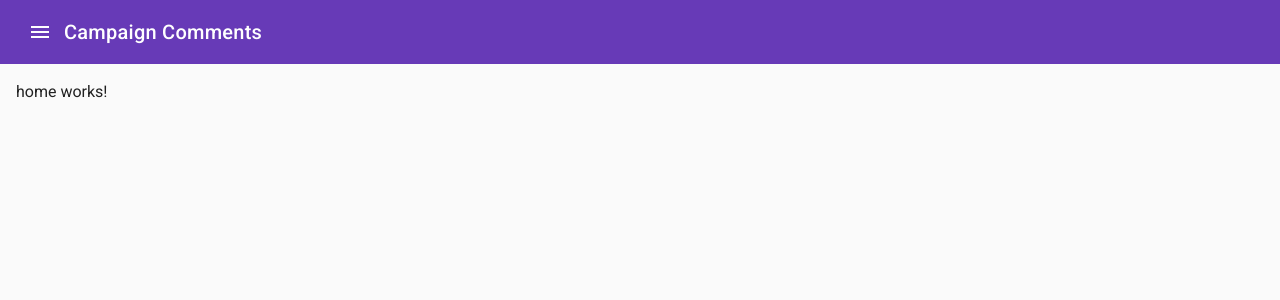
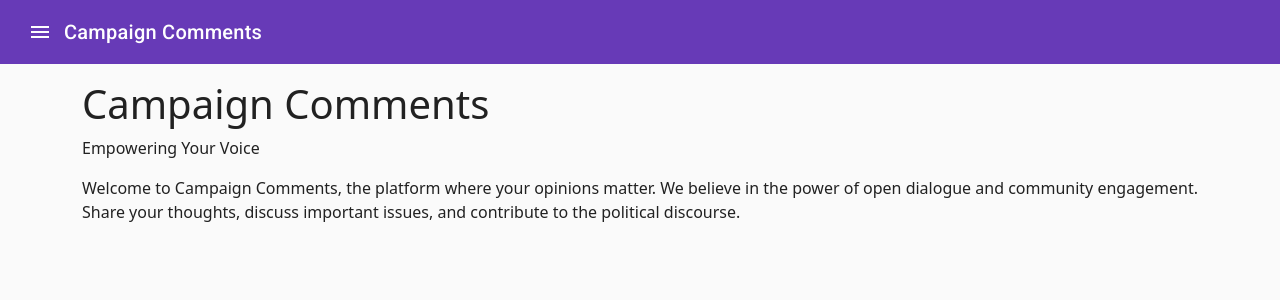
Before and after one commit to ChrisColeTech/thebccampaign, an Angular app: page / in a window 1280 px wide. Shown: the top 300 px of the page. Built offline with nearby package versions, Linux system fonts and the light colour scheme.

Commit message:
nav changes

```diff
--- a/src/app/app.component.html
+++ b/src/app/app.component.html
@@ -1,3 +1,4 @@
+<body>
     <div class="app-container mat-elevation-z8" [class.is-mobile]="mobileQuery.matches">
         <mat-toolbar color="primary" class="app-toolbar">
             <button mat-icon-button (click)="sidenav.toggle()">
@@ -14,7 +15,8 @@
                     <a mat-list-item routerLink="/comments" routerLinkActive="active">Comments</a>
                     <a mat-list-item routerLink="/comments/approve-comments" routerLinkActive="active"
                         class="child-link">Approve Comments</a>
-                <a mat-list-item routerLink="/comments/view-comments" routerLinkActive="active" class="child-link">View
+                    <a mat-list-item routerLink="/comments/view-comments" routerLinkActive="active"
+                        class="child-link">View
                         Comments</a>
                     <a mat-list-item routerLink="/about" routerLinkActive="active">About</a>
                     <a mat-list-item routerLink="/contact" routerLinkActive="active">Contact</a>
@@ -26,3 +28,6 @@
             </mat-sidenav-content>
         </mat-sidenav-container>
     </div>
+
+</body>
+<script src="https://cdnjs.cloudflare.com/ajax/libs/parallax/3.1.0/parallax.min.js"></script>
--- a/src/app/comments/approve-comments/approve-comments.component.ts
+++ b/src/app/comments/approve-comments/approve-comments.component.ts
@@ -31,7 +31,8 @@ export class ApproveCommentsComponent implements OnInit {
   }
 
   approveComment(commentId: string) {
-    this.http.post(`${environment.apiUrl}/.netlify/functions/approve-comment`, commentId)
+    let data = { commentId }
+    this.http.post(`${environment.apiUrl}/.netlify/functions/approve-comment`, data)
       .subscribe(response => {
         console.log('Comment approved successfully:', response);
         this.fetchUnapprovedComments();
--- a/src/app/comments/comments.component.html
+++ b/src/app/comments/comments.component.html
@@ -2,18 +2,18 @@
     <div class="col-sm-6">
         <div class="card">
             <div class="card-body">
-                <h5 class="card-title">Special title treatment</h5>
-                <p class="card-text">With supporting text below as a natural lead-in to additional content.</p>
-                <a href="#" class="btn btn-primary">Go somewhere</a>
+                <h5 class="card-title">Approve Comments</h5>
+                <p class="card-text">Review and approve comments for publication.</p>
+                <a mat-raised-button color="primary" routerLink="/approve-comments">Go to Approve Comments</a>
             </div>
         </div>
     </div>
     <div class="col-sm-6">
         <div class="card">
             <div class="card-body">
-                <h5 class="card-title">Special title treatment</h5>
-                <p class="card-text">With supporting text below as a natural lead-in to additional content.</p>
-                <a href="#" class="btn btn-primary">Go somewhere</a>
+                <h5 class="card-title">View Comments</h5>
+                <p class="card-text">View and manage published comments.</p>
+                <a mat-raised-button color="primary" routerLink="/view-comments">Go to View Comments</a>
             </div>
         </div>
     </div>
--- a/src/app/home/home.component.html
+++ b/src/app/home/home.component.html
@@ -1 +1,12 @@
-<p>home works!</p>
+<div class="container">
+    <h1 class="title">Campaign Comments</h1>
+    <p class="tagline">Empowering Your Voice</p>
+</div>
+
+<div class="content-section">
+    <div class="container">
+        <p class="content">Welcome to Campaign Comments, the platform where your opinions matter. We believe in the
+            power of open dialogue and community engagement. Share your thoughts, discuss important issues, and
+            contribute to the political discourse.</p>
+    </div>
+</div>
--- a/src/netlify/functions/approve-comment.js
+++ b/src/netlify/functions/approve-comment.js
@@ -5,7 +5,7 @@ const client = new Client({ secret: 'fnAFG-Ky5LAATX9wNckFUbX0ngbxY2jv_PlqSUVN' }
 
 const handler = async (event) => {
     const data = JSON.parse(event.body);
-    const { commentId } = data;
+    const commentId = data.commentId;
     console.log(`Function 'update' invoked. Update comment with ID: ${commentId}`);
 
     try {
--- a/src/styles.scss
+++ b/src/styles.scss
@@ -1,3 +1 @@
 /* You can add global styles to this file, and also import other style files */
-html, body { height: 100%; }
-body { margin: 0; font-family: Roboto, "Helvetica Neue", sans-serif; }
```
Lines whose indentation alone changed are shown as unchanged.
